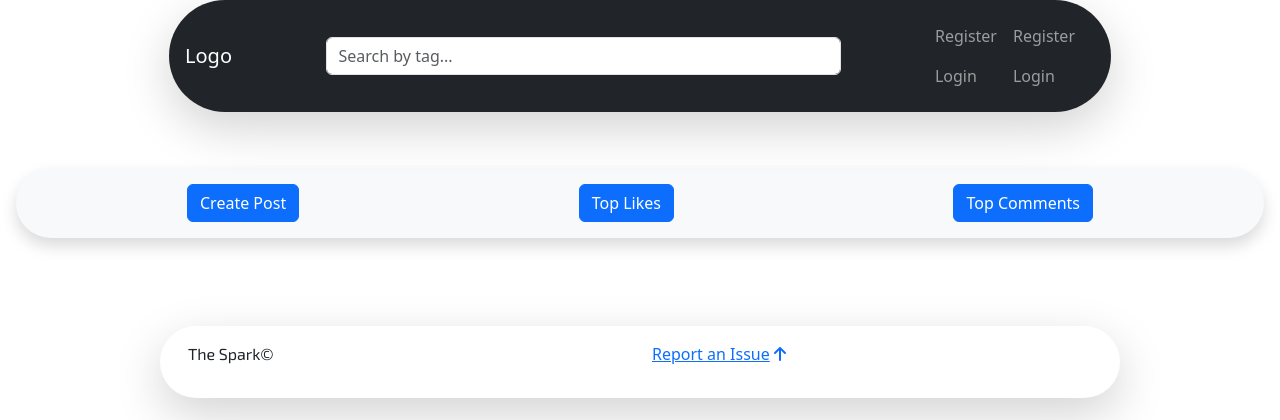
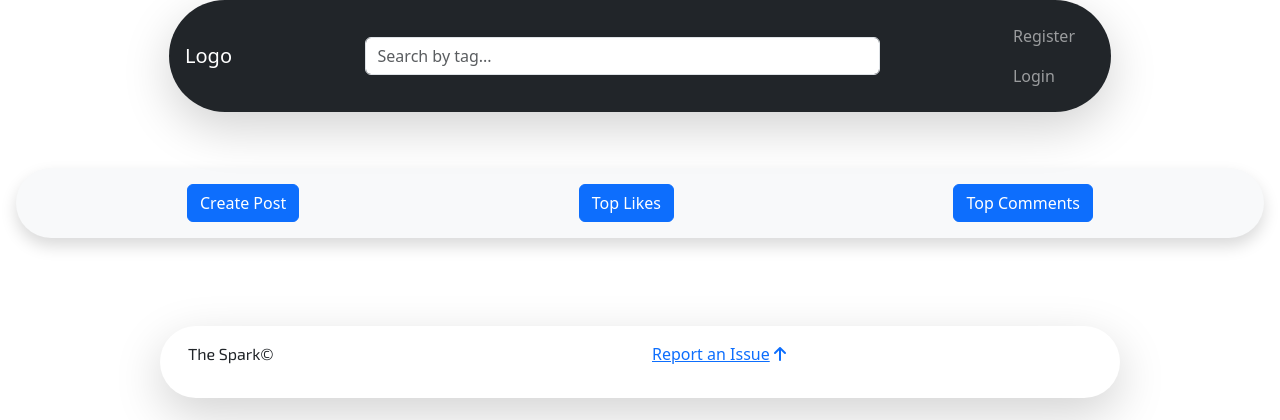
Before and after one commit to Stayin-blick/The-Spark, a Django app: page / in a window 1280 px wide. Shown: the top 420 px of the page. Run offline with Django 3.2, Linux system fonts and the light colour scheme; data that the repository does not hold is empty; parts of the project's set-up code (start-up, migrations or seed data) failed here and were passed over.

Commit message:
clean up

```diff
--- a/templates/base.html
+++ b/templates/base.html
@@ -31,7 +31,7 @@
                 <a class="navbar-brand nav-item" href="/">Logo</a>
 
                 <form id="search-form" class="d-flex col-sm-7 my-2 my-lg-0 nav-item">
-                    <!--tags search bar dont forget crsf token-->
+                    {% csrf_token %}
                     <input class="form-control me-2" id="tag-input" type="search" placeholder="Search by tag..."
                         aria-label="Search">
                 </form>
@@ -53,15 +53,8 @@
                             <i class="fa-solid fa-user"></i>
                         </a>
                         <div class="dropdown-menu dropdown-menu-end" aria-labelledby="userDropdown">
-                            <a class="dropdown-item" href="/profile">Profile</a>
                             <a class="dropdown-item" href="{% url 'account_logout' %}">Sign Out</a>
                         </div>
-                    </li>
-                    </li>
-                    {% else %}
-                    <li class="nav-item">
-                        <a class="nav-link" href="{% url 'account_signup' %}">Register</a>
-                        <a class="nav-link" href="{% url 'account_login' %}">Login</a>
                     </li>
                     {% endif %}
                 </ul>
```
